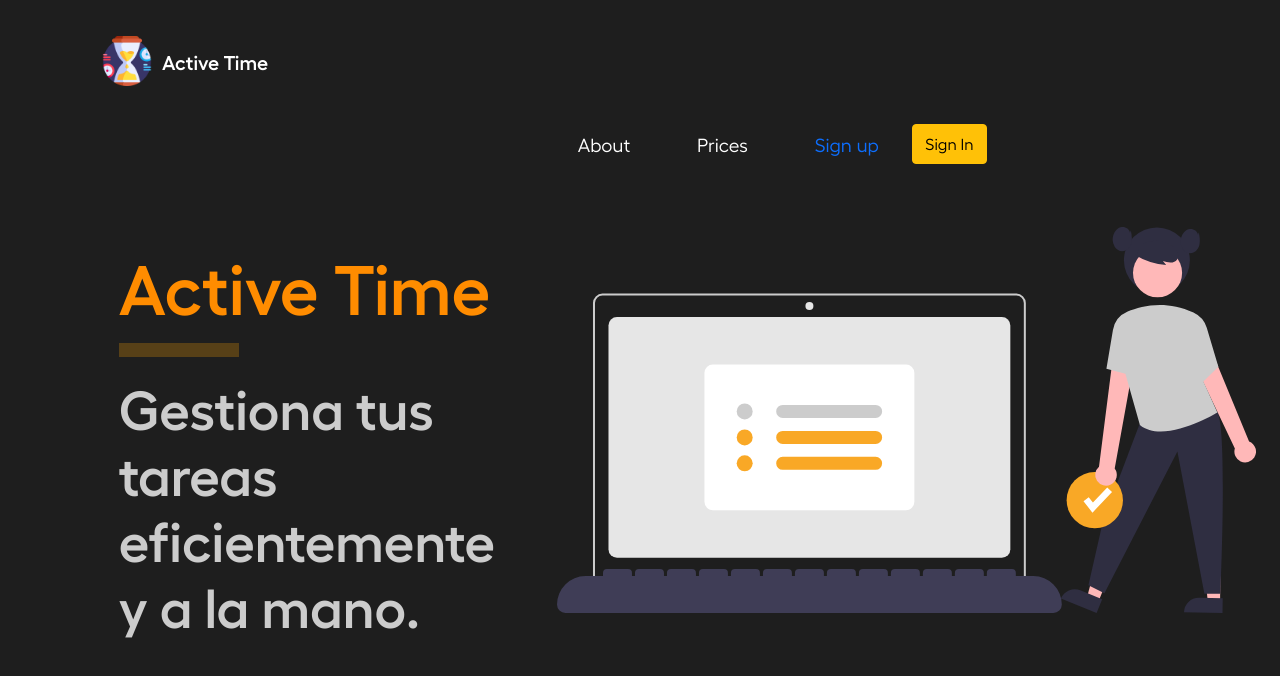
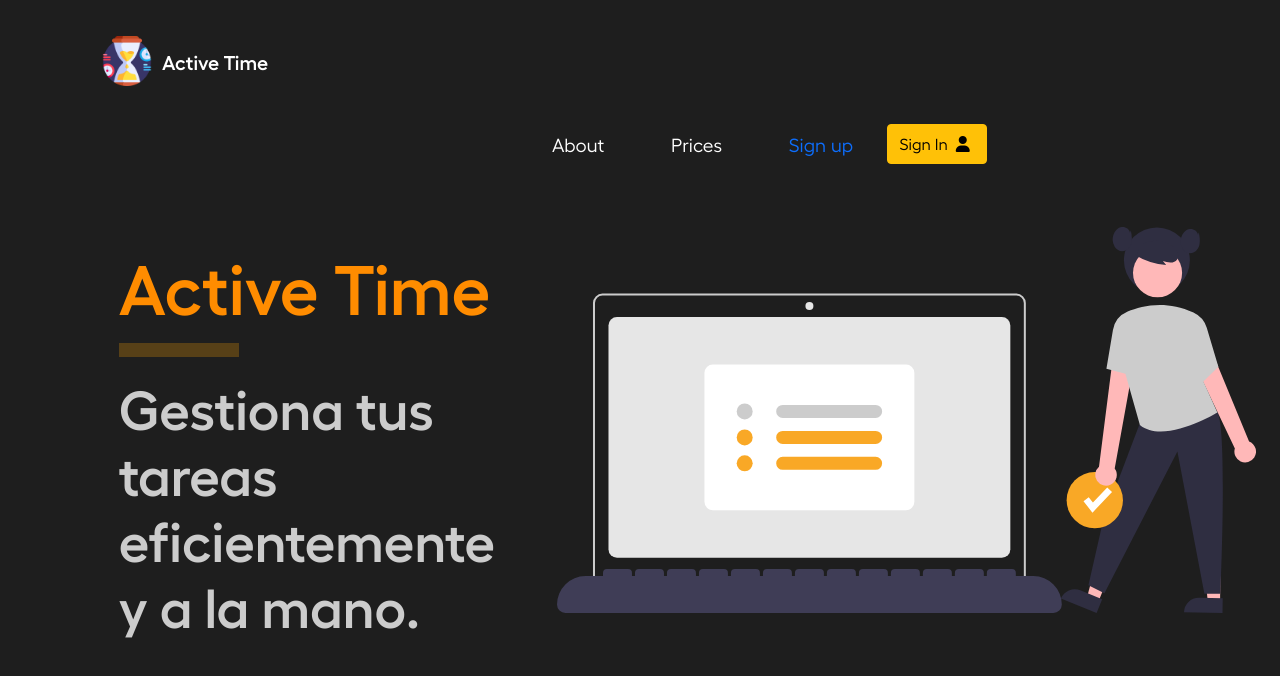
Before and after one commit to SebastianCB-dev/ActiveTimeAngular, an Angular app: page / in a window 1280 px wide. Shown: the top 676 px of the page. Built offline with nearby package versions, Linux system fonts and the light colour scheme.

Commit message:
Feat: Added routes in Main Page

```diff
--- a/src/app/home-page/home-page.component.html
+++ b/src/app/home-page/home-page.component.html
@@ -13,13 +13,16 @@
       <li class="link">
         Prices
       </li>
-      <li class="text-primary sign-up">
+      <li class="text-primary sign-up"
+          routerLink="auth/register">
         Sign up
       </li>
     </ul>
     <!-- Button Login -->
-    <button class="btn btn-warning">
+    <button class="btn btn-warning"
+            routerLink="auth/login">
       Sign In
+      <i class="fa-solid fa-user mx-1"></i>
     </button>
   </nav>
 </div>
--- a/src/index.html
+++ b/src/index.html
@@ -15,6 +15,8 @@
   <meta name="theme-color" content="#ffffff">
   <!-- bootstrap -->
   <link href="https://cdn.jsdelivr.net/npm/bootstrap@5.1.3/dist/css/bootstrap.min.css" rel="stylesheet" integrity="sha384-1BmE4kWBq78iYhFldvKuhfTAU6auU8tT94WrHftjDbrCEXSU1oBoqyl2QvZ6jIW3" crossorigin="anonymous">
+  <!-- Font Awesome -->
+  <link rel="stylesheet" href="https://cdnjs.cloudflare.com/ajax/libs/font-awesome/6.0.0/css/all.min.css" integrity="sha512-9usAa10IRO0HhonpyAIVpjrylPvoDwiPUiKdWk5t3PyolY1cOd4DSE0Ga+ri4AuTroPR5aQvXU9xC6qOPnzFeg==" crossorigin="anonymous" referrerpolicy="no-referrer" />
 </head>
 <body class="container-fluid">
   <app-root></app-root>
```
